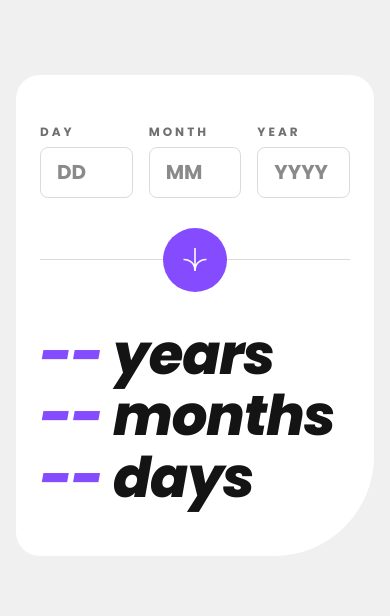
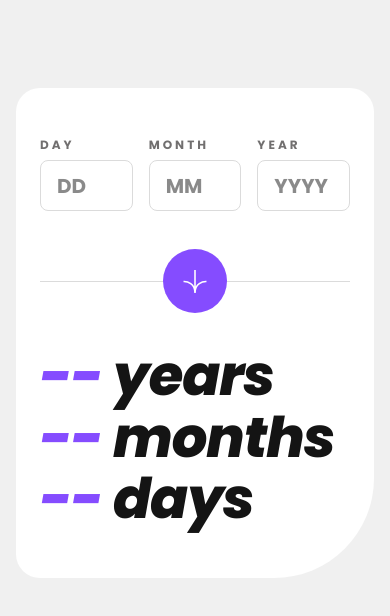
Before and after one commit to crsimpson5/age-calculator-app, a plain HTML site: page index.html in a window 390 px wide. Drawn offline with nearby package versions, Linux system fonts and the light colour scheme.

Commit message:
Update spacing

```diff
--- a/styles.css
+++ b/styles.css
@@ -54,8 +54,7 @@ p {
 .main {
   width: min(52.5rem, 100% - 2rem);
   margin-inline: auto;
-  margin-block: calc(3rem + 9vw) 2rem;
-  margin-top: min(1rem + 15vmin, 10.5rem);
+  margin-top: clamp(5.5rem, 1rem + 15vmin, 10.5rem);
   margin-bottom: 2rem;
   padding: 3rem 1.5rem;
   background-color: var(--white);
@@ -89,7 +88,6 @@ p {
 }
 
 .error-message {
-  flex-basis: 2em;
   font-style: italic;
   color: var(--red);
 }
@@ -138,10 +136,17 @@ p {
 }
 
 .button-wrapper {
+  margin-block: 2rem;
   position: relative;
   display: grid;
   place-items: center;
   isolation: isolate;
+}
+
+@media only screen and (min-width: 48em) {
+  .button-wrapper {
+    margin-block: 0;
+  }
 }
 
 .button-wrapper hr {
@@ -184,18 +189,11 @@ p {
 }
 
 .output {
-  margin-top: 2rem;
   font-weight: 800;
   font-style: italic;
   font-size: var(--fs-800);
   letter-spacing: -0.0625rem;
   line-height: 1.1;
-}
-
-@media only screen and (min-width: 48em) {
-  .output {
-    margin-top: 0;
-  }
 }
 
 /* Utilities */
```
